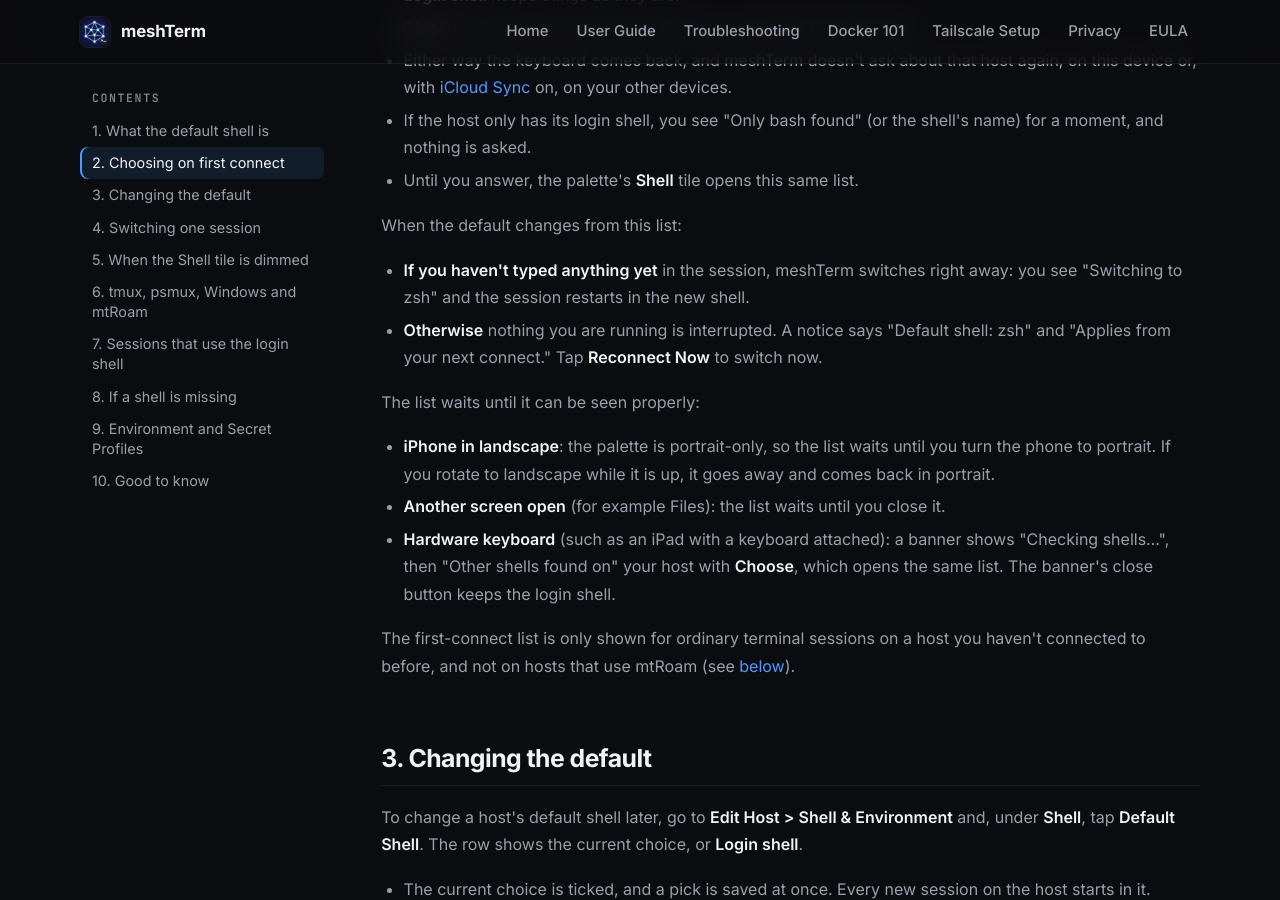
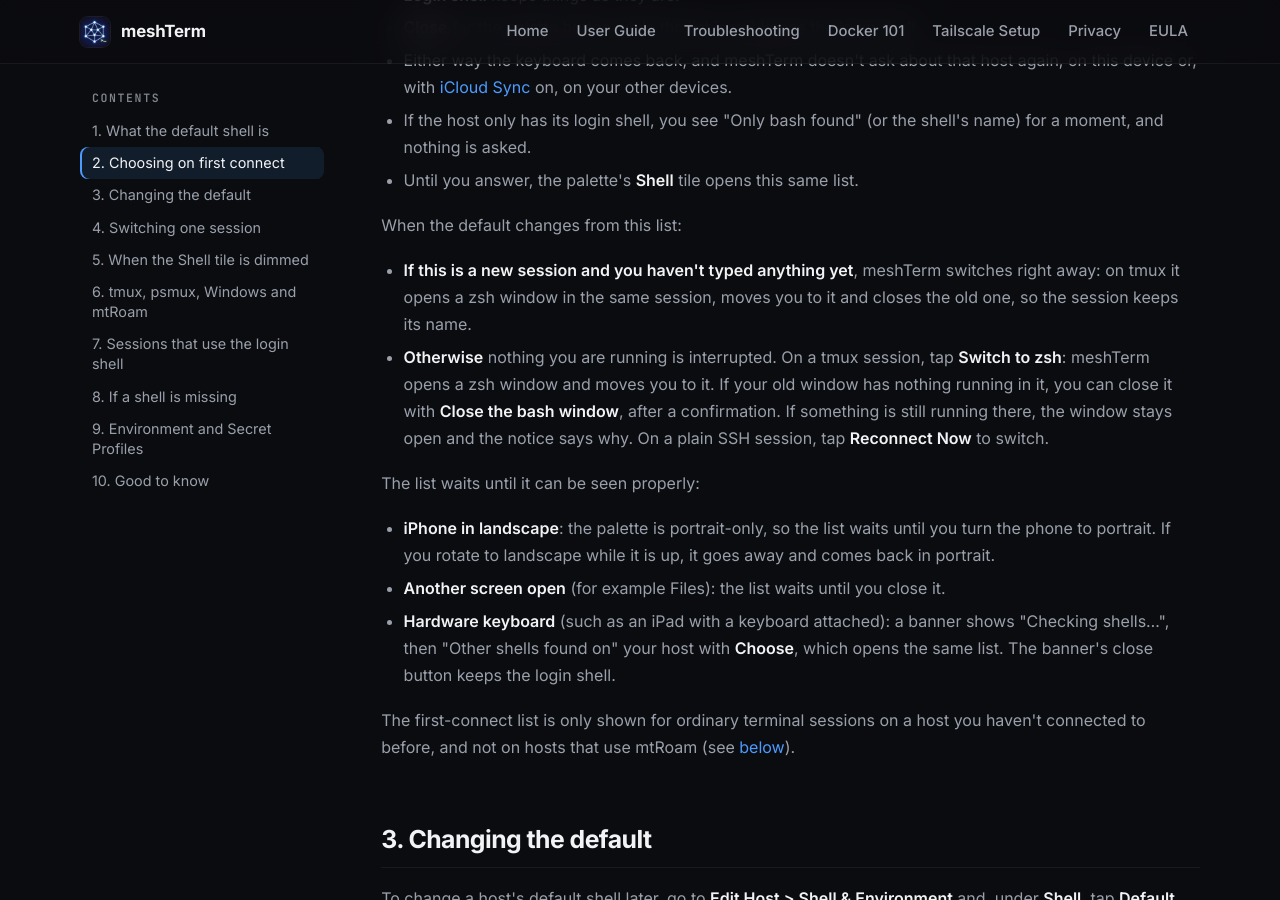
Before and after one commit to JBetchGH/meshterm-docs, a Jekyll site: the page built from start-shell.html, in a window 1280 px wide and 900 px high, scrolled down 1266 px. Built offline with Jekyll 4.4.1, drawn with Linux system fonts in a browser that asks for light colours.

Commit message:
Docs 2.3.5: shell switch opens a window (no Reconnect on tmux); Windows install keep-open + Try Again wording

```diff
--- a/start-shell.html
+++ b/start-shell.html
@@ -67,8 +67,8 @@ footer: |
       </ul>
       <p id="when">When the default changes from this list:</p>
       <ul>
-        <li><strong>If you haven't typed anything yet</strong> in the session, meshTerm switches right away: you see "Switching to zsh" and the session restarts in the new shell.</li>
-        <li><strong>Otherwise</strong> nothing you are running is interrupted. A notice says "Default shell: zsh" and "Applies from your next connect." Tap <strong>Reconnect Now</strong> to switch now.</li>
+        <li><strong>If this is a new session and you haven't typed anything yet</strong>, meshTerm switches right away: on tmux it opens a zsh window in the same session, moves you to it and closes the old one, so the session keeps its name.</li>
+        <li><strong>Otherwise</strong> nothing you are running is interrupted. On a tmux session, tap <strong>Switch to zsh</strong>: meshTerm opens a zsh window and moves you to it. If your old window has nothing running in it, you can close it with <strong>Close the bash window</strong>, after a confirmation. If something is still running there, the window stays open and the notice says why. On a plain SSH session, tap <strong>Reconnect Now</strong> to switch.</li>
       </ul>
       <p>The list waits until it can be seen properly:</p>
       <ul>
--- a/troubleshooting.html
+++ b/troubleshooting.html
@@ -844,7 +844,7 @@ net start docker              # Command Prompt</code></pre>
 net localgroup docker-users USER /add                     # Command Prompt</code></pre>
           <p><strong>"Docker on this server accepts administrators only"</strong>: Docker on Windows Server lets standard users in only when its configuration names a group. As an administrator, open the Windows host in Containers and use <strong>Let standard users use Docker</strong>, then <strong>Set Docker Group</strong>. It creates <code>docker-users</code>, writes it into <code>C:\ProgramData\docker\config\daemon.json</code> and restarts Docker. If Docker doesn't come back, it restores the previous file. Restarting Docker stops running containers unless their restart policy brings them back. By hand, in an administrator PowerShell:</p>
 <pre><code>if (-not (Get-LocalGroup -Name 'docker-users' -ErrorAction SilentlyContinue)) { New-LocalGroup -Name 'docker-users' }; $p = 'C:\ProgramData\docker\config\daemon.json'; $j = if (Test-Path $p) { Get-Content -Raw $p | ConvertFrom-Json } else { [pscustomobject]@{} }; $j | Add-Member -NotePropertyName group -NotePropertyValue 'docker-users' -Force; [IO.File]::WriteAllText($p, ($j | ConvertTo-Json -Depth 32), (New-Object Text.UTF8Encoding $false)); Restart-Service docker</code></pre>
-          <p><strong>Docker isn't installed</strong>: Windows Server takes Docker Engine, Windows 10 or 11 takes <a href="https://docs.docker.com/desktop/setup/install/windows-install/">Docker Desktop</a>. On Windows Server, <strong>Install Docker</strong> (an administrator) downloads Microsoft's Docker CE installer from a pinned copy, checks its hash, and installs it. It can take a few minutes. If it says "Reboot HOST, then tap Install Docker again.", do that. The installer replaces Docker's configuration file and keeps a copy beside it, so run <strong>Set Docker Group</strong> again if standard users had access. By hand, in an administrator PowerShell:</p>
+          <p><strong>Docker isn't installed</strong>: Windows Server takes Docker Engine, Windows 10 or 11 takes <a href="https://docs.docker.com/desktop/setup/install/windows-install/">Docker Desktop</a>. On Windows Server, <strong>Install Docker</strong> (an administrator) downloads Microsoft's Docker CE installer from a pinned copy, checks its hash, and installs it. It can take a few minutes. Keep meshTerm open until it finishes: locking your phone can cut the install off. If it says "Reboot HOST, then tap Try Again.", do that. The installer replaces Docker's configuration file and keeps a copy beside it, so run <strong>Set Docker Group</strong> again if standard users had access. By hand, in an administrator PowerShell:</p>
 <pre><code>Invoke-WebRequest -UseBasicParsing 'https://raw.githubusercontent.com/microsoft/Windows-Containers/c5593a4e9c06818b757cc965fc50f88dd1e0e0de/helpful_tools/Install-DockerCE/install-docker-ce.ps1' -OutFile install-docker-ce.ps1
 .\install-docker-ce.ps1 -NoRestart -DockerVersion 29.9.2</code></pre>
           <p>If the installer stops at once because of a Docker event-log entry from an earlier install, the output names the entry and the PowerShell line that removes it.</p>
```
